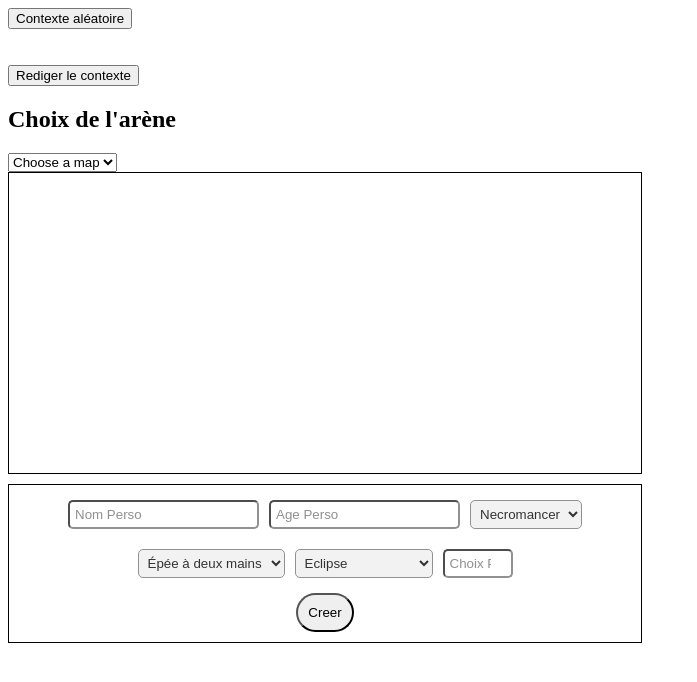
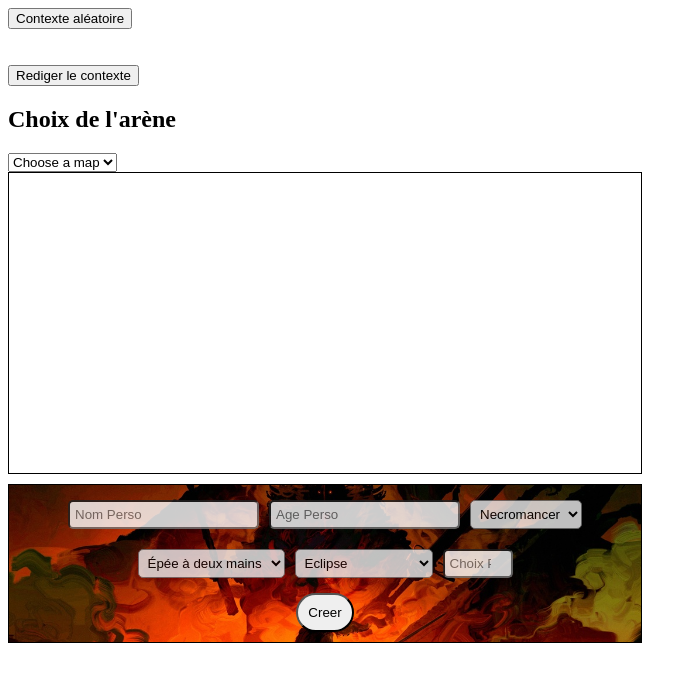
Before and after one commit to Stuude/Dimension-Battle, a plain HTML site: page index.html in a window 1280 px wide. Shown: the whole page, without its empty margins (0-697 px from the left). Drawn offline with Linux system fonts and the light colour scheme.

Commit message:
[FIX] css link

```diff
--- a/assets/css/styleArena.css
+++ b/assets/css/styleArena.css
@@ -27,7 +27,7 @@ form{
     border: solid black 1px;
    width:50%;
    text-align: center;
-   background:url("./img-arene/background-creation.jpg") center/cover no-repeat;
+   background:url("../img/img-arene/background-creation.jpg") center/cover no-repeat;
    padding-bottom: 10px;
 
 }
```
